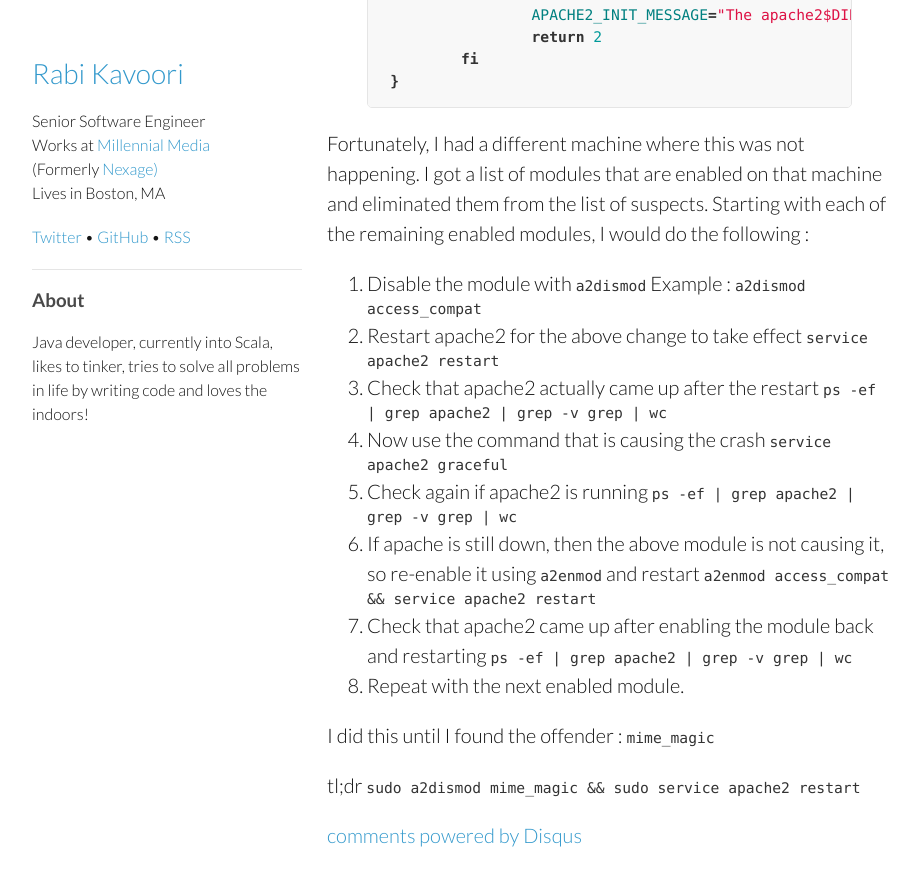
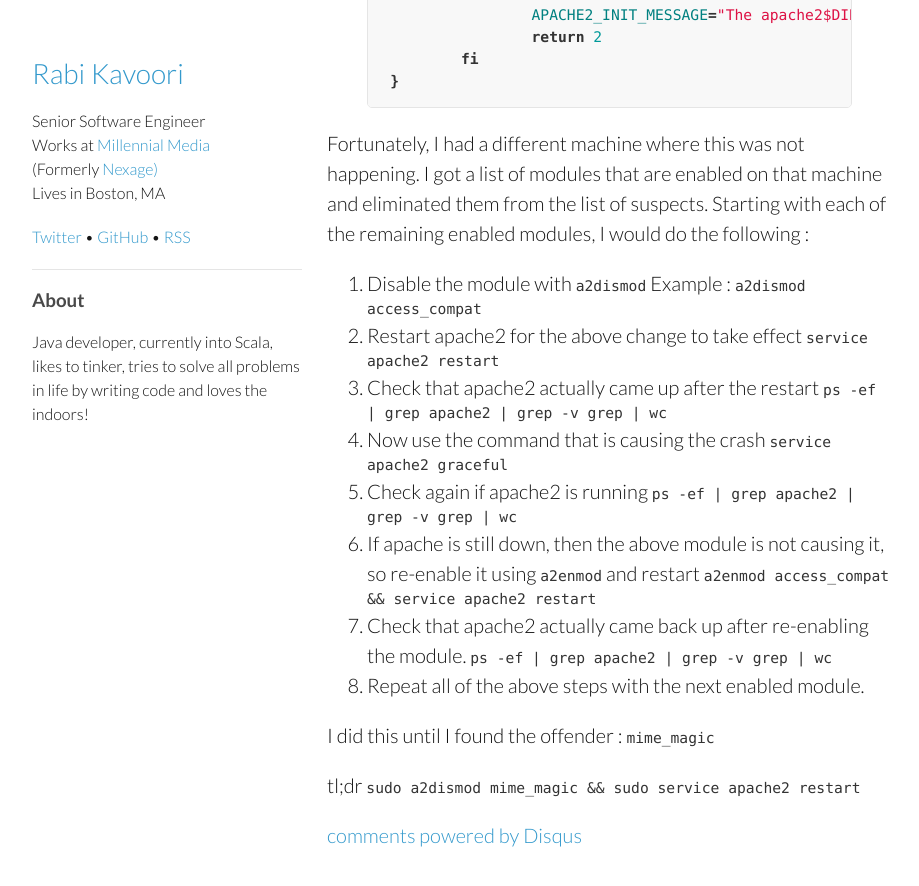
Before and after one commit to kavoori/kavoori.github.io, a Jekyll site: the page built from _posts/2015-03-21-apache-crash-with-seg-fault.markdown, in a window 1280 px wide and 900 px high, scrolled down 1783 px. Shown: the top 886 px of the window, without its empty margins (178-1097 px from the left). Built offline with Jekyll 4.4.1, drawn with Linux system fonts in a browser that asks for light colours; comment, search, counter and statistics services are not loaded.

Commit message:
Minor change

```diff
--- a/_posts/2015-03-21-apache-crash-with-seg-fault.markdown
+++ b/_posts/2015-03-21-apache-crash-with-seg-fault.markdown
@@ -80,9 +80,9 @@ Fortunately, I had a different machine where this was not happening. I got a lis
     `ps -ef | grep apache2 | grep -v grep | wc`
 6. If apache is still down, then the above module is not causing it, so re-enable it using `a2enmod` and restart
    `a2enmod access_compat && service apache2 restart`
-7. Check that apache2 came up after enabling the module back and restarting
+7. Check that apache2 actually came back up after re-enabling the module.
 	`ps -ef | grep apache2 | grep -v grep | wc`
-8. Repeat with the next enabled module.
+8. Repeat all of the above steps with the next enabled module.
 
 I did this until I found the offender : `mime_magic`
 
```
